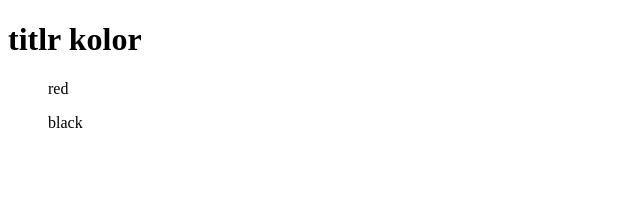
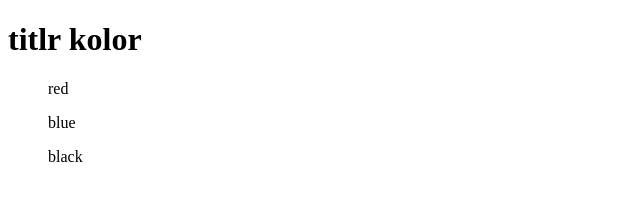
Before and after one commit to mkubakh/my-test, a plain HTML site: page index.html in a window 1280 px wide. Shown: the full height of the page, 0-640 px from the left. Drawn offline with Linux system fonts and the light colour scheme.

Commit message:
add color

```diff
--- a/index.html
+++ b/index.html
@@ -8,6 +8,7 @@
 <body>
   <h1>titlr kolor</h1>
   <ul>red</ul>
+  <ul>blue</ul>
 
   <ul>black</ul>
 </body>
```
